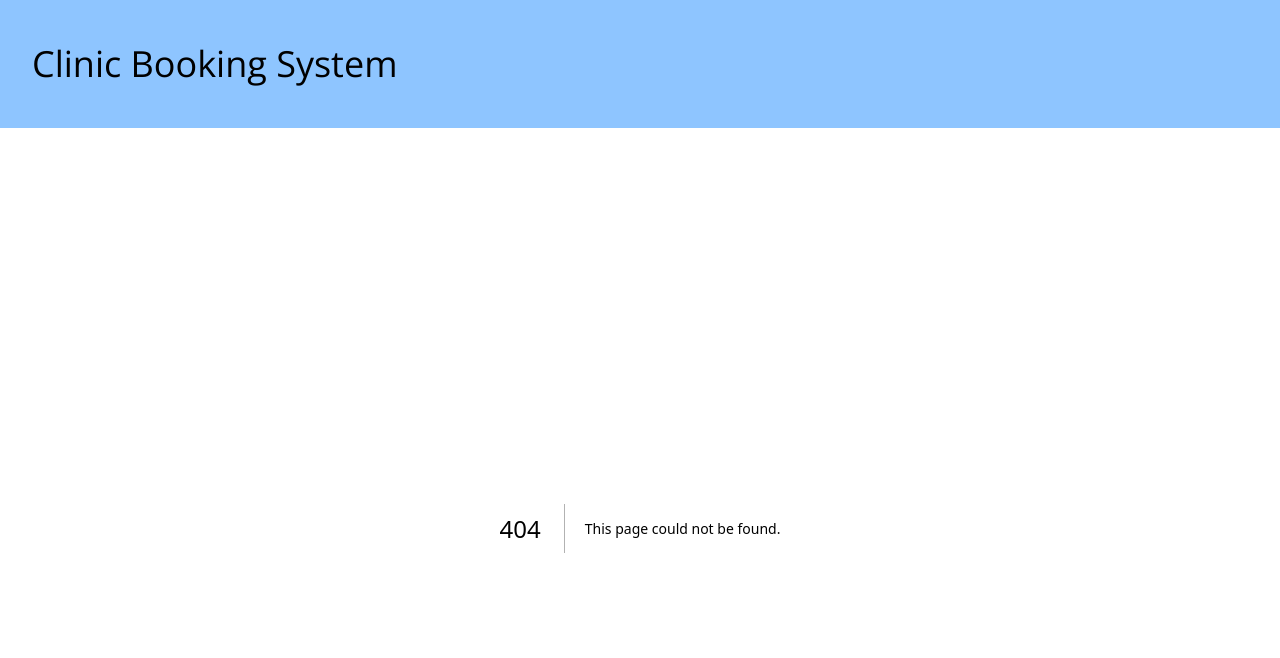
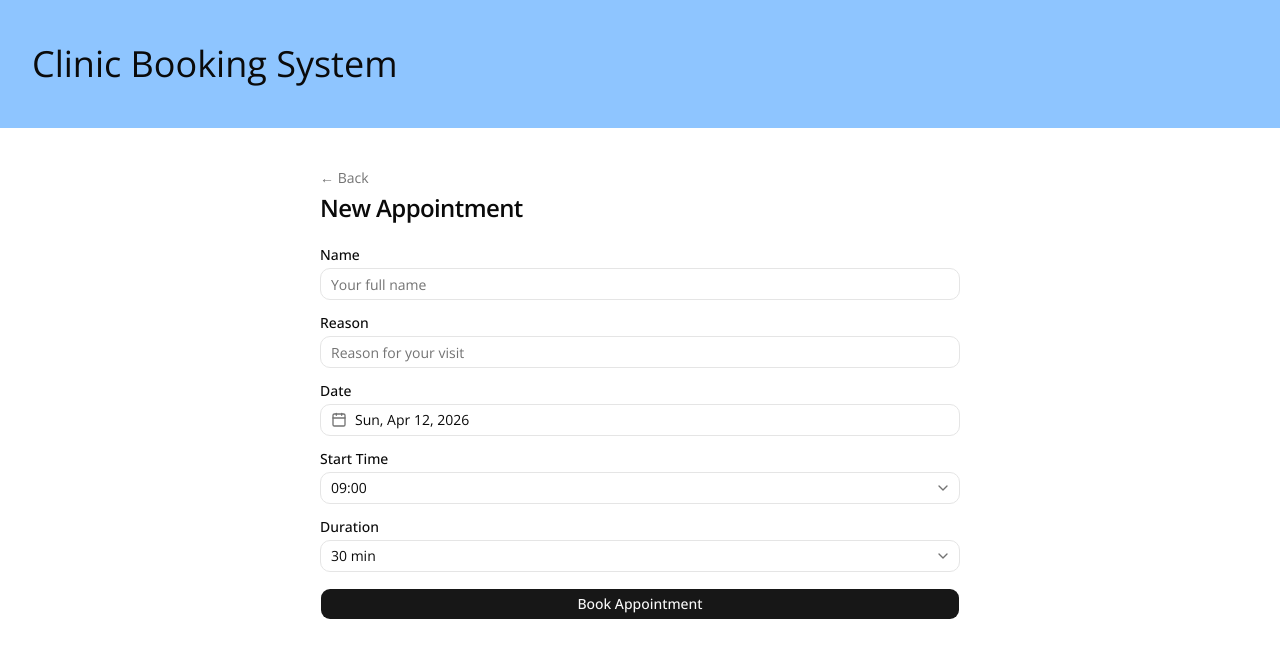
Before and after one commit to nazarenoalt/booking-system, a Next.js app: page /bookings/new in a window 1280 px wide. Before the commit this address had no page. Shown: the top 658 px of the page. Built offline with nearby package versions, Linux system fonts and the light colour scheme.

Commit message:
fix: next link addition

```diff
--- /dev/null
+++ b/src/app/bookings/[id]/edit/page.tsx
@@ -0,0 +1,36 @@
+import Link from 'next/link'
+import { notFound } from 'next/navigation'
+import { BookingForm } from '@/components/BookingForm'
+import { bookingService } from '@/core/services/BookingService'
+import { getBookableDates } from '@/core/utils/time'
+
+export default async function EditBookingPage({
+  params,
+}: {
+  params: Promise<{ id: string }>
+}) {
+  const { id } = await params
+  const booking = await bookingService.getBookingById(id)
+
+  if (!booking) {
+    notFound()
+  }
+
+  const bookableDates = getBookableDates()
+
+  return (
+    <main className="mx-auto w-full max-w-2xl px-4 py-10 flex flex-col gap-6">
+      <div className="flex flex-col gap-1">
+        <Link
+          href="/"
+          className="text-sm text-muted-foreground hover:text-foreground transition-colors w-fit"
+        >
+          &larr; Back
+        </Link>
+        <h1 className="text-2xl font-semibold tracking-tight">Edit Appointment</h1>
+      </div>
+
+      <BookingForm bookableDates={bookableDates} booking={booking} />
+    </main>
+  )
+}
--- /dev/null
+++ b/src/app/bookings/new/page.tsx
@@ -0,0 +1,23 @@
+import Link from 'next/link'
+import { BookingForm } from '@/components/BookingForm'
+import { getBookableDates } from '@/core/utils/time'
+
+export default async function NewBookingPage() {
+  const bookableDates = getBookableDates()
+
+  return (
+    <main className="mx-auto w-full max-w-2xl px-4 py-10 flex flex-col gap-6">
+      <div className="flex flex-col gap-1">
+        <Link
+          href="/"
+          className="text-sm text-muted-foreground hover:text-foreground transition-colors w-fit"
+        >
+          &larr; Back
+        </Link>
+        <h1 className="text-2xl font-semibold tracking-tight">New Appointment</h1>
+      </div>
+
+      <BookingForm bookableDates={bookableDates} />
+    </main>
+  )
+}
```
